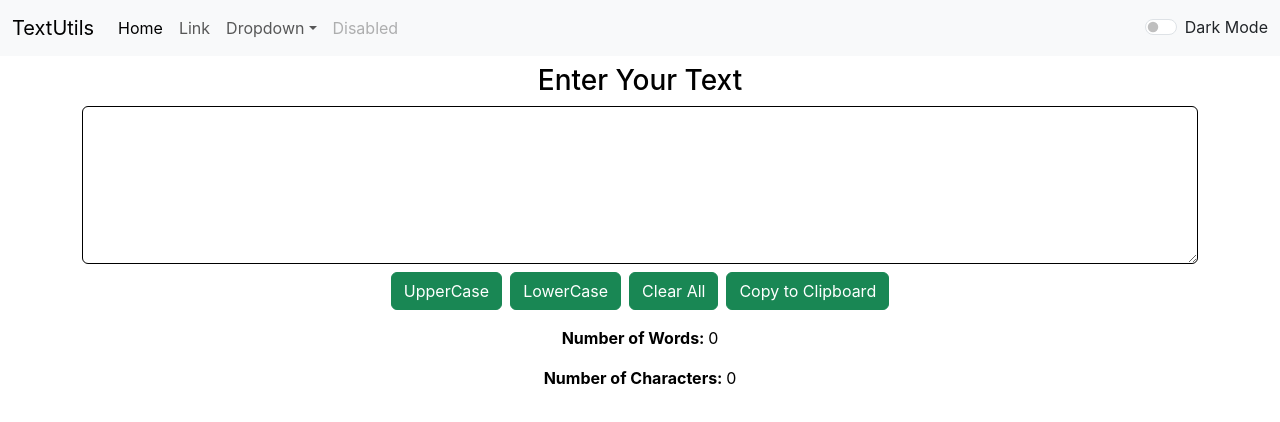
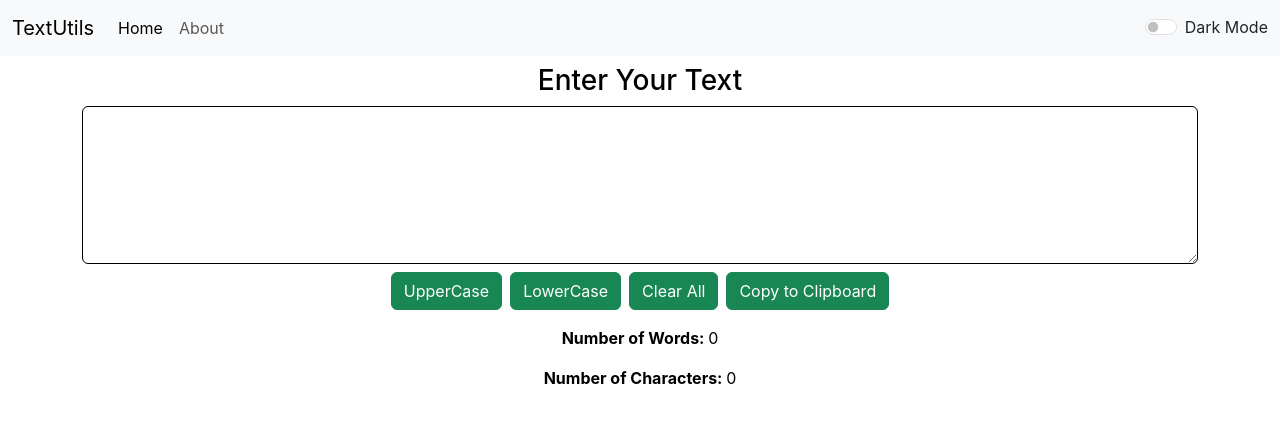
Before and after one commit to Ritik-Arora-576/React.js, a React (Create React App) app: page / in a window 1280 px wide. Shown: the top 422 px of the page. Built offline with nearby package versions, Linux system fonts and the light colour scheme.

Commit message:
React Router (Video-16)

```diff
--- a/package.json
+++ b/package.json
@@ -9,6 +9,7 @@
     "prop-types": "^15.8.1",
     "react": "^18.2.0",
     "react-dom": "^18.2.0",
+    "react-router-dom": "^6.8.1",
     "react-scripts": "5.0.1",
     "web-vitals": "^2.1.4"
   },
--- a/public/index.html
+++ b/public/index.html
@@ -6,7 +6,7 @@
   <link rel="icon" href="%PUBLIC_URL%/favicon.ico" />
   <meta name="viewport" content="width=device-width, initial-scale=1" />
   <meta name="theme-color" content="#000000" />
-  <meta name="description" content="Web site created using create-react-app" />
+  <meta name="description" content="Site to manipulate the text." />
   <link rel="apple-touch-icon" href="%PUBLIC_URL%/logo192.png" />
   <link rel="manifest" href="%PUBLIC_URL%/manifest.json" />
 
--- a/src/App.js
+++ b/src/App.js
@@ -1,44 +1,58 @@
 import "./App.css";
 import Navbar from "./components/Navbar";
 import Textform from "./components/Textform";
-import React, {useState} from "react";
+import About from "./components/About";
+import React, { useState } from "react";
 import Alert from "./components/Alert";
+import { BrowserRouter as Router, Route, Routes } from "react-router-dom";
 
 // this function only returns one JSX element
 function App() {
   const [mode, setMode] = useState("light");
 
-  const chngMode = () =>{
-    if(mode === 'light'){
-      document.body.style.backgroundColor = "black"
+  const chngMode = () => {
+    if (mode === "light") {
+      // in react document is refer to 'index.html' which is available in public folder
+      document.body.style.backgroundColor = "black";
       setMode("dark");
-      showAlert("Dark Mode Enabled.","success");
+      showAlert("Dark Mode Enabled.", "success");
+    } else {
+      document.body.style.backgroundColor = "white";
+      setMode("light");
+      showAlert("Light Mode Enabled.", "success");
     }
-    else{
-      document.body.style.backgroundColor = "white"
-      setMode("light");
-      showAlert("Light Mode Enabled.","success");
-    }
-  }
+  };
 
   const [alert, setAlert] = useState(null);
-  const showAlert = (msg, type) =>{
+  const showAlert = (msg, type) => {
     setAlert({
       msg: msg,
-      type: type
+      type: type,
     });
 
-    setTimeout(() =>{
-      setAlert(null)
+    setTimeout(() => {
+      setAlert(null);
     }, 1500);
-  }
+  };
 
   return (
     <>
-      {/* passing props to Navbar component */}
-      <Navbar title="TextUtils" mode={mode} chngMode={chngMode}/>
-      <Alert alert={alert}/>
-      <Textform heading="Enter Your Text" mode={mode} showAlert={showAlert}/>
+      {/* everything has been wrapped inside the Route component */}
+      <Router>
+        {/* passing props to Navbar component */}
+        <Navbar title="TextUtils" mode={mode} chngMode={chngMode} />
+        <Alert alert={alert} />
+        {/* Routes component is used to switch among the paths */}
+        <Routes>
+          {/* while using 'path' router does the partial matching and while using 'exact path' does the exact matching of paths */}
+          <Route exact path="/about" element={<About />}/>
+          <Route exact path="/" element={<Textform
+              heading="Enter Your Text"
+              mode={mode}
+              showAlert={showAlert}
+            />}/>
+        </Routes>
+      </Router>
     </>
   );
 }
--- a/src/components/Alert.js
+++ b/src/components/Alert.js
@@ -2,6 +2,7 @@
 
 export default function Alert(props) {
   return (
+    // if the value of props.alert is null then the alert not been shown.
     props.alert && <div className="container">
       <div class={`alert alert-${props.alert.type} my-2`} role="alert">
         <div align='center'>{props.alert.msg}</div>
--- a/src/components/Navbar.js
+++ b/src/components/Navbar.js
@@ -2,6 +2,7 @@
 // imr is used to import react
 import React from "react";
 import PropTypes from 'prop-types'
+import {Link} from "react-router-dom";
 
 // this function takes props(properties of a react component) as an input.
 export default function Navbar(props) {
@@ -9,10 +10,10 @@
     <div>
       <nav className={`navbar navbar-expand-lg bg-${props.mode} navbar-${props.mode}`}>
         <div className="container-fluid">
-          <a className="navbar-brand" href="/">
+          <Link className="navbar-brand" to="/">
             {/* adding title of a navbar */}
             {props.title}
-          </a>
+          </Link>
           <button
             className="navbar-toggler"
             type="button"
@@ -27,50 +28,14 @@
           <div className="collapse navbar-collapse" id="navbarSupportedContent">
             <ul className="navbar-nav me-auto mb-2 mb-lg-0">
               <li className="nav-item">
-                <a className="nav-link active" aria-current="page" href="/">
+                <Link className="nav-link active" aria-current="page" to="/">
                   Home
-                </a>
+                </Link>
               </li>
               <li className="nav-item">
-                <a className="nav-link" href="/">
-                  Link
-                </a>
-              </li>
-              <li className="nav-item dropdown">
-                <a
-                  className="nav-link dropdown-toggle"
-                  href="/"
-                  role="button"
-                  data-bs-toggle="dropdown"
-                  aria-expanded="false"
-                >
-                  Dropdown
-                </a>
-                <ul className="dropdown-menu">
-                  <li>
-                    <a className="dropdown-item" href="/">
-                      Action
-                    </a>
-                  </li>
-                  <li>
-                    <a className="dropdown-item" href="/">
-                      Another action
-                    </a>
-                  </li>
-                  <li>
-                    <hr className="dropdown-divider" />
-                  </li>
-                  <li>
-                    <a className="dropdown-item" href="/">
-                      Something else here
-                    </a>
-                  </li>
-                </ul>
-              </li>
-              <li className="nav-item">
-                <a className="nav-link disabled" href="/">
-                  Disabled
-                </a>
+                <Link className="nav-link" to="/about">
+                  About
+                </Link>
               </li>
             </ul>
             {/* <form className="d-flex" role="search">
```
Also changed, not shown: 1 other file (tests, documents, lock files or other folders).
